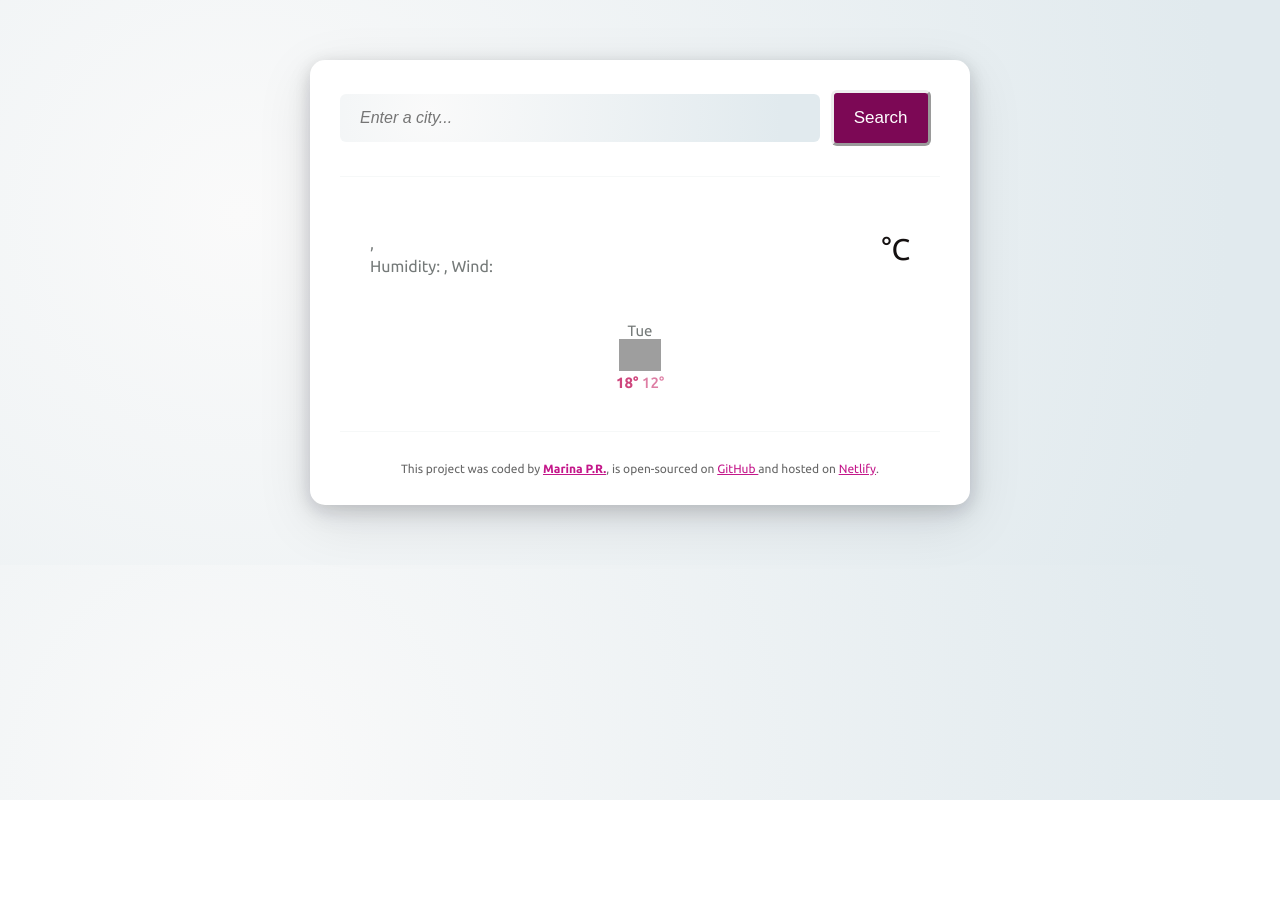
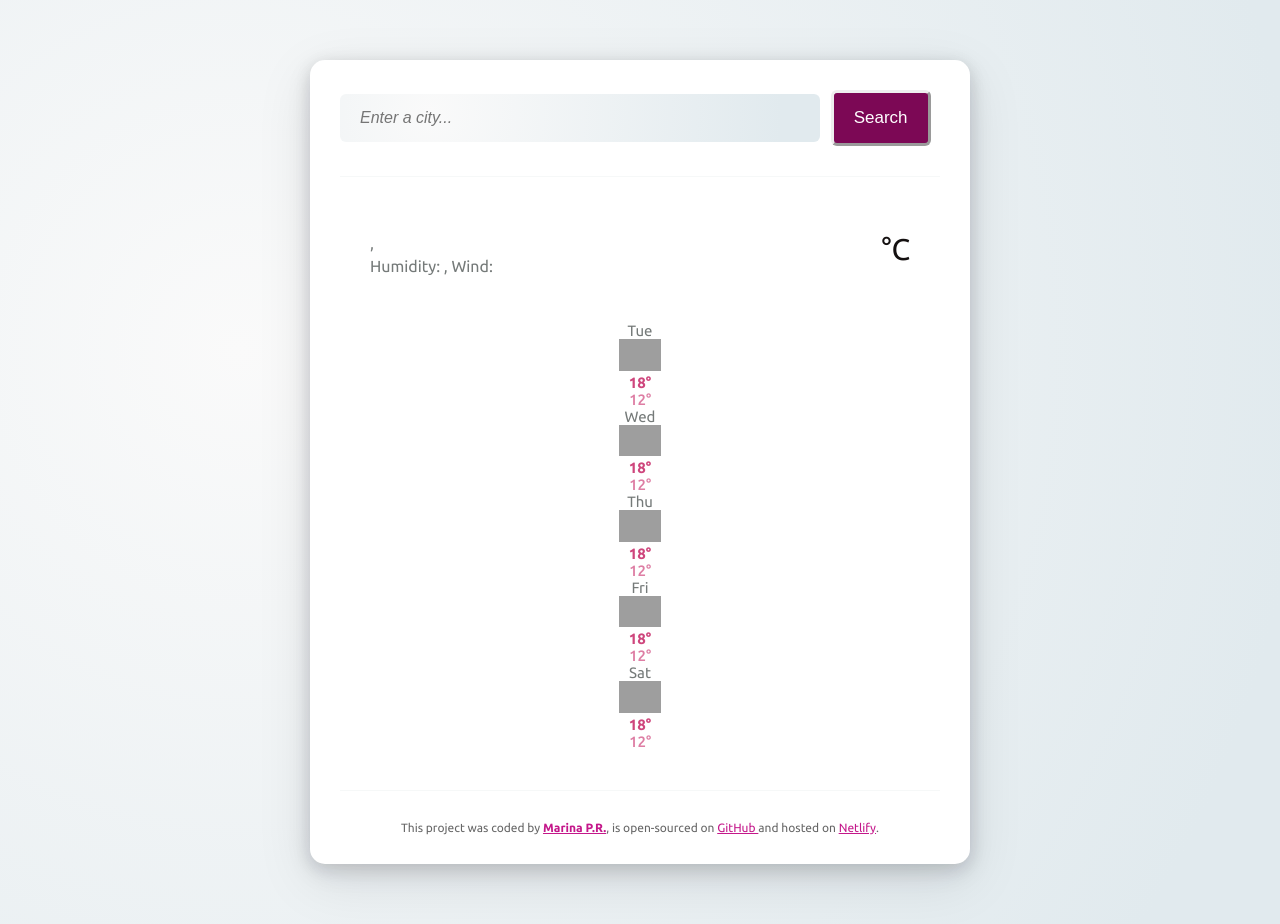
Before and after one commit to MarinaPerezR/el-tiempo, a plain HTML site: page index.html in a window 1280 px wide. Before the commit the page ends 800 px from the top, so only its background shows below. Drawn offline with nearby package versions, Linux system fonts and the light colour scheme; no server answers; grey boxes are pictures that could not be loaded.

Commit message:
Injected the forecast HTML from JS

```diff
--- a/index.html
+++ b/index.html
@@ -44,21 +44,7 @@
             <div class="weather-app-unit">°C</div>
           </div>
         </div>
-        <div class="weather-forecast">
-         <div class="row">
-            <div class="col-2">
-              <div class="weather-forecast-date">Tue</div>
-              <img src="http://shecodes-assets.s3.amazonaws.com/api/weather/icons/clear-sky-day.png"
-              alt=""
-             width="42"/>
-             <div class="weather-forecast-temperatures">
-              <span class="weather-forescast-temperature-max">
-                <strong>18°</strong></span>
-              <span class="weather-forecast-temperature-min">
-                12°</span>
-             </div>
-            </div>
-          </div>
+        <div class="weather-forecast" id="forecast">
         </div>
       </main>
       <footer>
--- a/src/index.js
+++ b/src/index.js
@@ -52,7 +52,36 @@ function handleSearchSubmit(event) {
   searchCity(searchInput.value);
 }
 
+function displayForecast() {
+  let forecastElement = document.querySelector("#forecast");
+
+  let days = ["Tue", "Wed", "Thu", "Fri", "Sat"];
+  let forecastHtml = "";
+
+  days.forEach(function (day) {
+    forecastHtml =
+      forecastHtml +
+      `
+      <div class="weather-forecast-day">
+        <div class="weather-forecast-date">${day}</div>
+        <div class="weather-forecast-icon"><img src="http://shecodes-assets.s3.amazonaws.com/api/weather/icons/clear-sky-day.png"
+        alt=""
+        width="42"/></div>
+        <div class="weather-forecast-temperatures">
+           <div class="weather-forescast-temperature-max">
+              <strong>18°</strong>
+           </div>
+           <div class="weather-forecast-temperature-min">12°</div>
+        </div>
+      </div>
+    `;
+  });
+
+  forecastElement.innerHTML = forecastHtml;
+}
+
 let searchFormElement = document.querySelector("#search-form");
 searchFormElement.addEventListener("submit", handleSearchSubmit);
 
 searchCity("Zaragoza");
+displayForecast();
```
